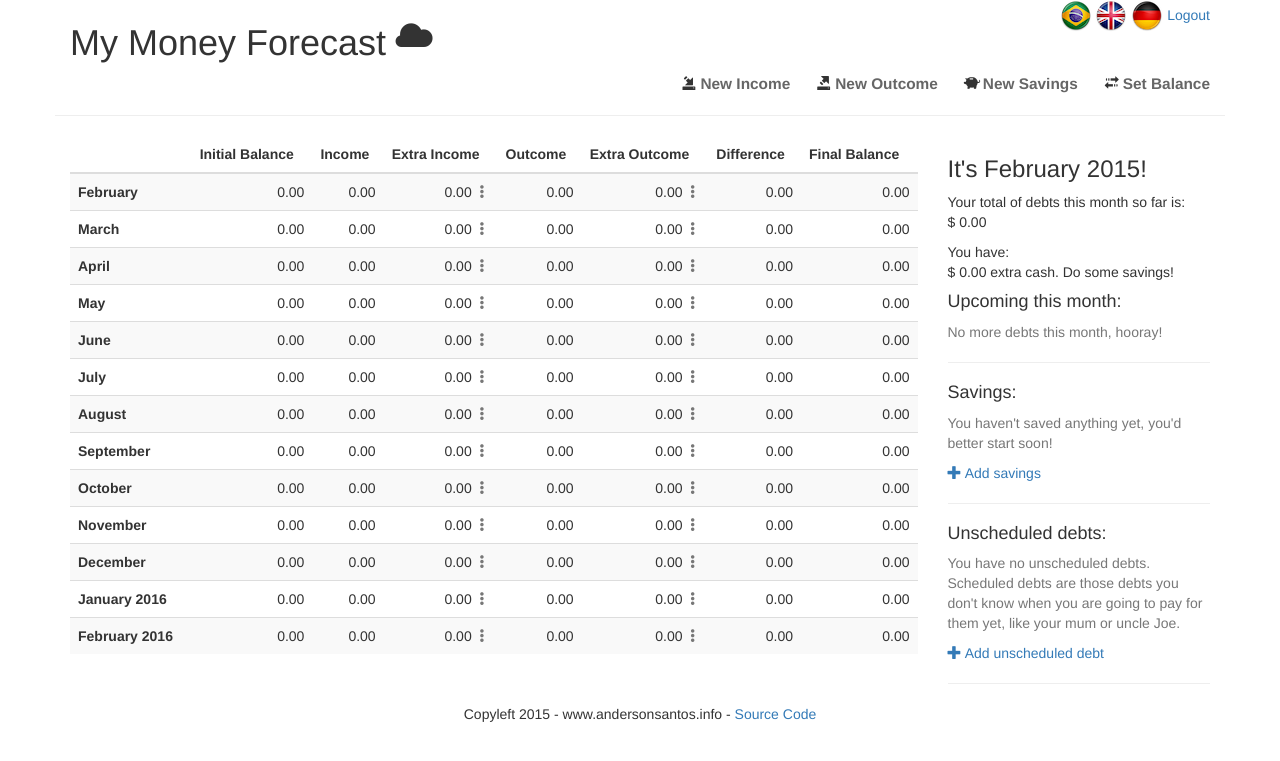
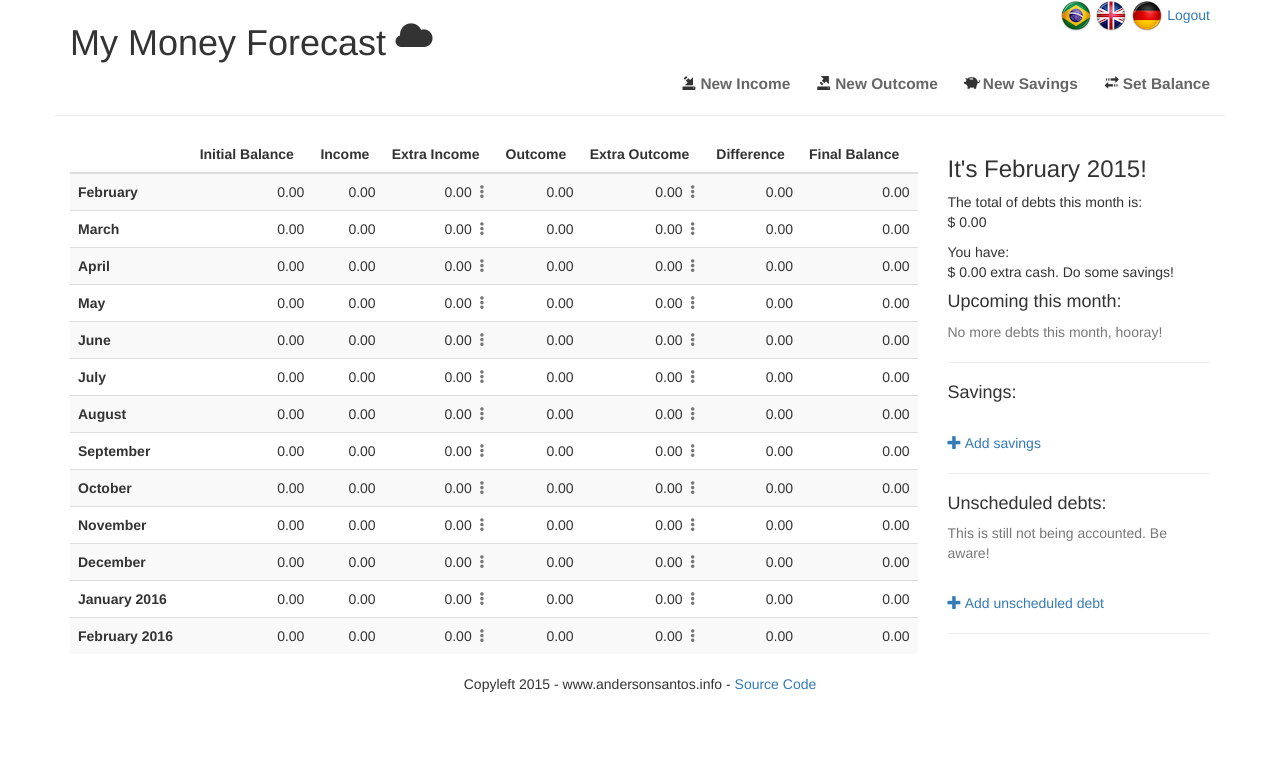
Before and after one commit to curaloucura/money-forecast, a Django app: page / in a window 1280 px wide. Shown: the top 761 px of the page. Run offline with Django 3.2, Linux system fonts and the light colour scheme; the visitor is signed in with stand-in values (Sample User, id 1); data comes from the database, SQL or seed files in the repository; some libraries are stand-ins or nearby versions.

Commit message:
Fixes for the sidebar

```diff
--- a/moneyforecast/records/models.py
+++ b/moneyforecast/records/models.py
@@ -41,7 +41,7 @@ class Record(models.Model):
 	day_of_month = models.SmallIntegerField(blank=True, null=True, verbose_name=_("Day of the month"), help_text=_('Use this field to set recurring bills. The day in which will you be billed every month'))
 	number_payments = models.SmallIntegerField(blank=True, null=True, verbose_name=_("Number of Payments"), help_text=_('This is only used to generate the final payment date'))
 	end_date = models.DateField(blank=True, null=True, verbose_name=_('Last payment on'), help_text=_('This is the date when it will be the last payment for this record, after this date the record will not appear on the calculations'))
-	is_paid_off = models.BooleanField(default=False, verbose_name=_('Is it totally paid?'), help_text=_('If checked, the record won\'t appear in the calculations anymore. Click it only to hide a record from your spreadsheet'))
+	is_paid_out = models.BooleanField(default=False, db_column='is_paid_off', verbose_name=_('Is it totally paid?'), help_text=_('If checked, the record won\'t appear in the calculations anymore. Click it only to hide a record from your spreadsheet'))
 	notes = models.TextField(blank=True, null=True)
 	user = models.ForeignKey(User, blank=True, null=True)
 
--- a/moneyforecast/records/templates/includes/header.html
+++ b/moneyforecast/records/templates/includes/header.html
@@ -7,9 +7,9 @@
 		</h1>
 	</div>
 	<div class="col-md-4 text-right">
-		<a href="#" title="Portuguese"><img src="{% static "img/brazil_small.png" %}" alt="Portuguese"></a>
+		<a href="#" title="Português"><img src="{% static "img/brazil_small.png" %}" alt="Portuguese"></a>
 		<a href="#" title="English"><img src="{% static "img/uk_small.png" %}" alt="English"></a>
-		<a href="#" title="German"><img src="{% static "img/germany_small.png" %}" alt="German"></a>
+		<a href="#" title="Deutsch"><img src="{% static "img/germany_small.png" %}" alt="German"></a>
 		<a href="{% url "logout" %}">{% trans "Logout" %}</a>
 	</div>
 </div>
--- a/moneyforecast/records/templates/includes/sidebar.html
+++ b/moneyforecast/records/templates/includes/sidebar.html
@@ -5,7 +5,7 @@
 	</h3>
 
 	<p>
-		{% trans "Your total of debts this month so far is" %}: <br>
+		{% trans "The total of debts this month is" %}: <br>
 		$ {{ current_month.total_outcome|pretty_number }}
 	</p>
 
@@ -31,7 +31,7 @@
 	<table id="upcoming" class="table table-condensed">
 		{% for record in upcoming_list %}
 		<tr title="{{ record.1.account }}">
-			<td>{{ record.0|date:"d b" }}</td>
+			<td class="text-left">{{ record.0|date:"d b" }}</td>
 			<td>{# TOOD: add number eg. 2/10 #}
 				{{ record.1.description|default:record.1.account }}
 			</td>
@@ -50,20 +50,19 @@
 	{% if not savings_list %}
 		<p class="text-muted">{% trans "You haven't saved anything yet, you'd better start soon!" %}</p>
 	{% else %}
-	<table>
-		{% for record in savings_list %}
-		<tr title="{{ record.1.account }}">
-			<td>{{ record.0|date:"d b" }}</td>
-			<td>{# TOOD: add number eg. 2/10 #}
-				{{ record.1.description|default:record.1.account }}
-			</td>
-			<td class="number">$ {{ record.1.value|stringformat:".2f" }}</td>
+	<table class="table table-condensed">
+		{% for record in current_month.get_savings_totals %}
+		{% if record.1 > 0 %}
+		<tr>
+			<td class="text-left">{{ record.0.name }}</td>
+			<td class="number">$ {{ record.1|stringformat:".2f" }}</td>
 		</tr>
+		{% endif %}
 		{% endfor %}
 	</table>
 	{% endif %}
 	{% endwith %}
-	<p><a href="/admin/records/record/add/?account=3">
+	<p><a href="/admin/records/record/add/?account=3" target="_blank">
 		<span class="glyphicon glyphicon-plus" aria-hidden="true"></span>
 		{% trans "Add savings" %}
 	</a></p>
@@ -72,27 +71,36 @@
 	<h4>
 		{% trans "Unscheduled debts" %}:
 	</h4>
-	{% with current_month.get_savings_totals as unscheduled_list %}
+	{% with current_month.get_unscheduled_totals as unscheduled_list %}
 	<p class="text-muted">
 		{% if unscheduled_list %}
 			{% trans "This is still not being accounted. Be aware!" %}
 		{% else %}
-			{% trans "You have no unscheduled debts. Scheduled debts are those debts you don't know when you are going to pay for them yet, like your mum or uncle Joe." %}
+			{% trans "You have no unscheduled debts. Scheduled debts are those debts you don't know when you are going to pay for them yet, like your mum's or uncle Joe's." %}
 		{% endif %}
 	</p>
-	<table>
-		{% for record in savings_list %}
-		<tr title="{{ record.1.account }}">
-			<td>{{ record.0|date:"d b" }}</td>
-			<td>{# TOOD: add number eg. 2/10 #}
-				{{ record.1.description|default:record.1.account }}
+	<table class="table table-condensed">
+		{% for record in unscheduled_list.list %}
+		<tr>
+			<td class="text-left">{{ record.description|default:record.account }}</td>
+			<td class="number">$ {{ record.value|stringformat:".2f" }}</td>
+			<td>
+				 <a href="{% url 'admin:records_record_change' record.pk %}" target="_blank">
+	                 <span class="glyphicon glyphicon-pencil text-muted" aria-hidden="true"></span>
+	             </a>
 			</td>
-			<td class="number">$ {{ record.1.value|stringformat:".2f" }}</td>
 		</tr>
 		{% endfor %}
+		{% if unscheduled_list.total > 0 %}
+		<tr>
+			<td class="text-left"><strong>Total Debts</strong></td>
+			<td class="number">$ {{ unscheduled_list.total|stringformat:".2f" }}</td>
+			<td></td>
+		</tr>
+		{% endif %}
 	</table>
 	{% endwith %}
-	<p><a href="/admin/records/record/add/?account=5">
+	<p><a href="/admin/records/record/add/?account=5" target="_blank">
 		<span class="glyphicon glyphicon-plus" aria-hidden="true"></span>
 		{% trans "Add unscheduled debt" %}
 	</a></p>
--- a/moneyforecast/records/views.py
+++ b/moneyforecast/records/views.py
@@ -1,10 +1,10 @@
 from django.shortcuts import render
-from django.db.models import Q
+from django.db.models import Q, Sum
 from django.contrib.auth.decorators import login_required
 from datetime import datetime, date, timedelta
 from dateutil.relativedelta import relativedelta
 from records.models import get_last_day_of_month, Record, Account, INCOME, OUTCOME,\
-							 SAVINGS, SYSTEM_ACCOUNTS, INITIAL_BALANCE_SLUG
+							 SAVINGS, SYSTEM_ACCOUNTS, INITIAL_BALANCE_SLUG, UNSCHEDULED_DEBTS_SLUG
 
 class MonthControl(object):
 	def __init__(self, user, month, year):
@@ -53,7 +53,7 @@ class MonthControl(object):
 		self.sorted_outcome_list = self._sort_records_by_date(self.outcome_list)
 
 	def _get_records_by_type(self, account, one_time_only):
-		records = self.get_queryset().filter(is_paid_off=False) # TODO: improve the way to track paid off or it could disappear prematurely
+		records = self.get_queryset()
 		records = records.filter( Q(end_date__isnull=True) | Q(end_date__range=(self.start_date, self.end_date)) )
 		records = records.filter(account__type_account=account, day_of_month__isnull=one_time_only)
 
@@ -64,7 +64,8 @@ class MonthControl(object):
 
 	def get_queryset(self):
 		# Make sure to filter only records by the user
-		records = Record.objects.filter(user=self.user)
+		# TODO: improve the way to track paid off or it could disappear prematurely
+		records = Record.objects.filter(user=self.user, is_paid_out=False)
 
 		# All records must start in the month or earlier
 		records = records.filter(start_date__lte=self.end_date)
@@ -100,8 +101,19 @@ class MonthControl(object):
 		return upcoming
 
 	def get_savings_totals(self):
-		# TODO: Sum up all savings by account to display in a table
-		pass
+		accounts = Account.objects.filter(type_account=SAVINGS)
+		savings_list = []
+		for account in accounts:
+			 savings_list.append((account,
+			 	self.get_queryset().filter(account=account, start_date__lte=self.today).aggregate(Sum('value'))['value__sum']))
+		return savings_list
+
+	def get_unscheduled_totals(self):
+		account = Account.objects.get(type_account=SYSTEM_ACCOUNTS, slug=UNSCHEDULED_DEBTS_SLUG, user=self.user)
+		records = Record.objects.filter(user=self.user, account=account)
+		total = records.aggregate(Sum('value'))['value__sum']
+		return {'list': records, 'total': total}
+
 
 
 def _get_account_id(user, type_account, slug):
```
Also changed, not shown: moneyforecast/records/admin.py (+4 -4 lines).
